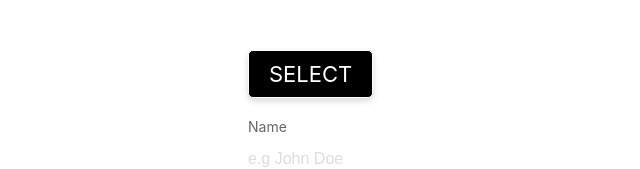
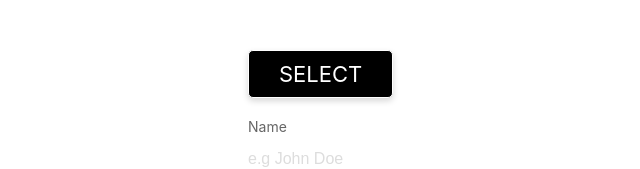
Before and after one commit to aibrahim3546/react-storybook-ts, a React (Create React App) app: page / in a window 1280 px wide. Shown: the top 169 px of the page, without its empty margins (217-857 px from the left). Built offline with nearby package versions, Linux system fonts and the light colour scheme.

Commit message:
style(MLButton): update button padding

```diff
--- a/src/components/MLButton/MLButton.tsx
+++ b/src/components/MLButton/MLButton.tsx
@@ -41,7 +41,7 @@ const BUTTON_TEXT_COLOR = {
 };
 
 const ButtonDiv = styled.div<Pick<ButtonProps, 'size' | 'type' | 'backgroundColor'>>`
-  padding: 10px 20px;
+  padding: 10px 30px;
   text-align: center;
   background-color: ${(props) => (props.backgroundColor || BUTTON_BG_COLOR[props.type || 'primary'])};
   color: ${(props) => BUTTON_TEXT_COLOR[props.type || 'primary']};
```
